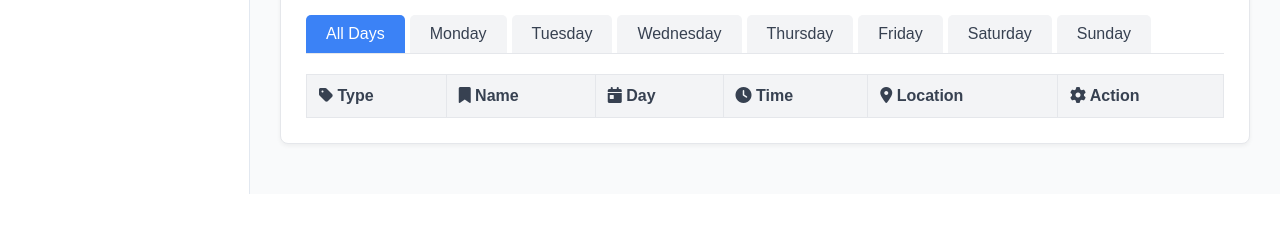
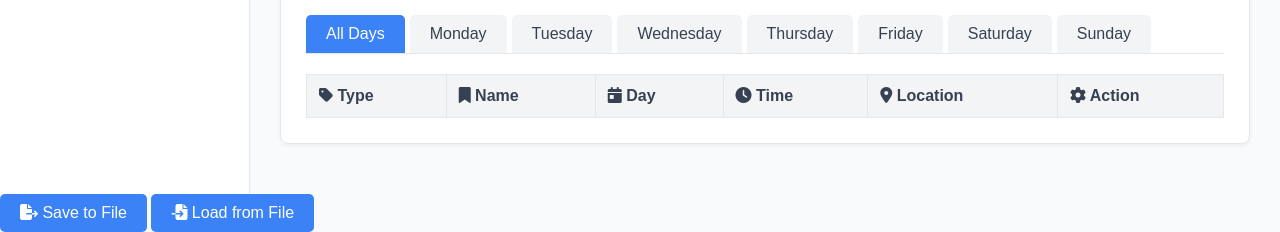
Before and after one commit to nphylxs/hackathon, a Python web app: template flask/templates/schedule.html in a window 1280 px wide. Shown: the part 615-847 px from the top of the page. Before the commit the page ends 809 px from the top, so only its background shows below. Run offline with Jinja, Linux system fonts and the light colour scheme; the template is opened without the code that fills it, so the values that code supplies are empty.

Commit message:
Update schedule.html

```diff
--- a/flask/templates/schedule.html
+++ b/flask/templates/schedule.html
@@ -5,7 +5,7 @@
     <meta name="viewport" content="width=device-width, initial-scale=1.0">
     <title>Class & ECA Schedule Planner</title>
     <link rel="stylesheet" href="https://cdnjs.cloudflare.com/ajax/libs/font-awesome/6.4.0/css/all.min.css" />
-    <link rel="stylesheet" href="major.css">
+    <link rel="stylesheet" href="../static/css/major.css">
     <style>
         * {
             box-sizing: border-box;
@@ -151,6 +151,18 @@
             </div>
         </main>
     </div>
+
+
+
+
+<!-- Add these buttons anywhere in your HTML -->
+<div class="file-actions">
+    <button id="export-data"><i class="fas fa-file-export"></i> Save to File</button>
+    <button id="import-data"><i class="fas fa-file-import"></i> Load from File</button>
+  </div>
+
+
+
 
     <script>
         document.addEventListener('DOMContentLoaded', function() {
@@ -306,6 +318,73 @@
                 }
             });
         });
+
+
+        // EXPORT: Save data to a JSON file
+document.getElementById('export-data').addEventListener('click', () => {
+  const scheduleItems = JSON.parse(localStorage.getItem('scheduleItems')) || [];
+
+  if (scheduleItems.length === 0) {
+    alert('No schedule data to save!');
+    return;
+  }
+
+  // Create JSON file content
+  const data = {
+    version: 1,
+    lastUpdated: new Date().toISOString(),
+    schedule: scheduleItems
+  };
+
+  // Create download link
+  const blob = new Blob([JSON.stringify(data, null, 2)], { type: 'application/json' });
+  const url = URL.createObjectURL(blob);
+  const a = document.createElement('a');
+  a.href = url;
+  a.download = `schedule_backup_${new Date().toISOString().split('T')[0]}.json`;
+  document.body.appendChild(a);
+  a.click();
+  document.body.removeChild(a);
+  URL.revokeObjectURL(url);
+});
+
+// IMPORT: Load data from JSON file
+document.getElementById('import-data').addEventListener('click', () => {
+  const input = document.createElement('input');
+  input.type = 'file';
+  input.accept = '.json';
+
+  input.onchange = e => {
+    const file = e.target.files[0];
+    const reader = new FileReader();
+
+    reader.onload = event => {
+      try {
+        const data = JSON.parse(event.target.result);
+
+        // Validate the imported file
+        if (!data.schedule || !Array.isArray(data.schedule)) {
+          throw new Error('Invalid schedule file format');
+        }
+
+        // Save to localStorage and refresh UI
+        localStorage.setItem('scheduleItems', JSON.stringify(data.schedule));
+        alert(`Successfully imported ${data.schedule.length} schedule items!`);
+
+        // Refresh the display
+        document.getElementById('schedule-body').innerHTML = '';
+        loadSavedData();
+      } catch (error) {
+        alert('Error importing file: ' + error.message);
+      }
+    };
+
+    reader.readAsText(file);
+  };
+
+  input.click();
+});
+
     </script>
 </body>
 </html>
```
